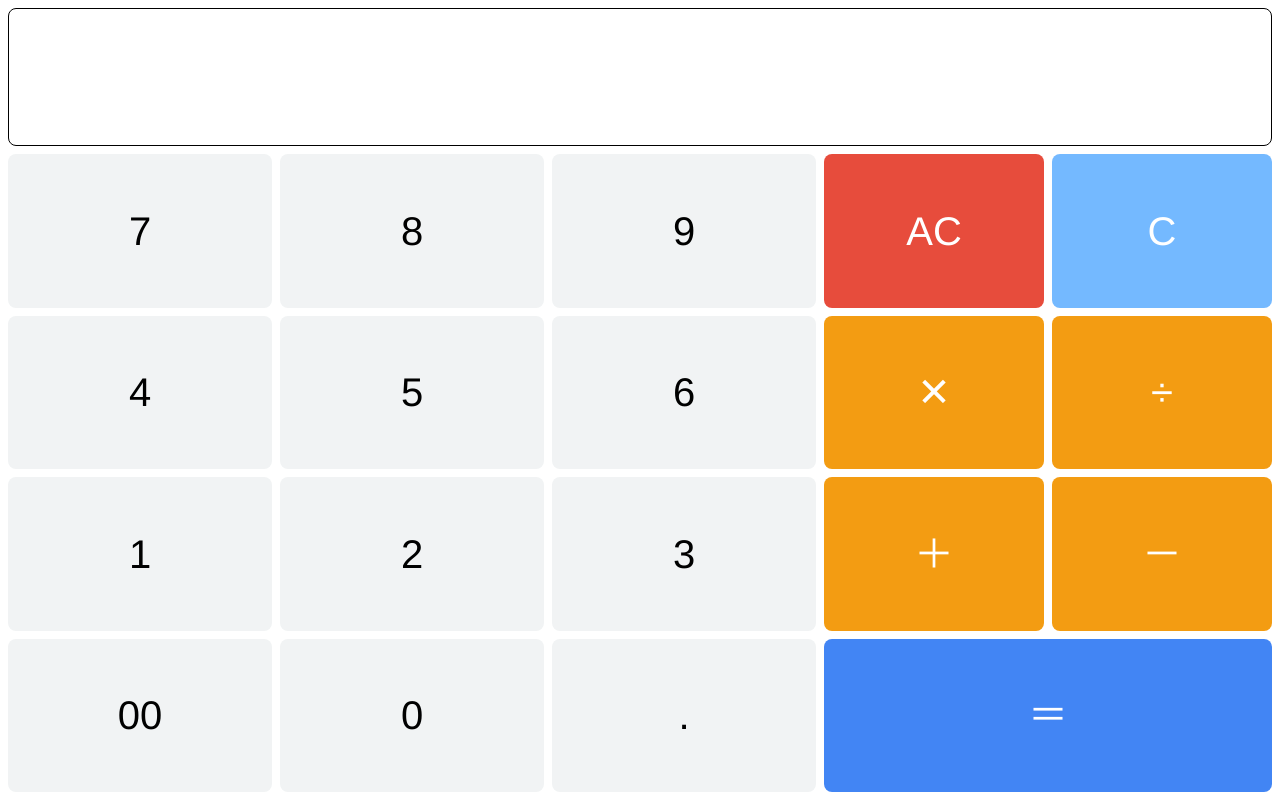
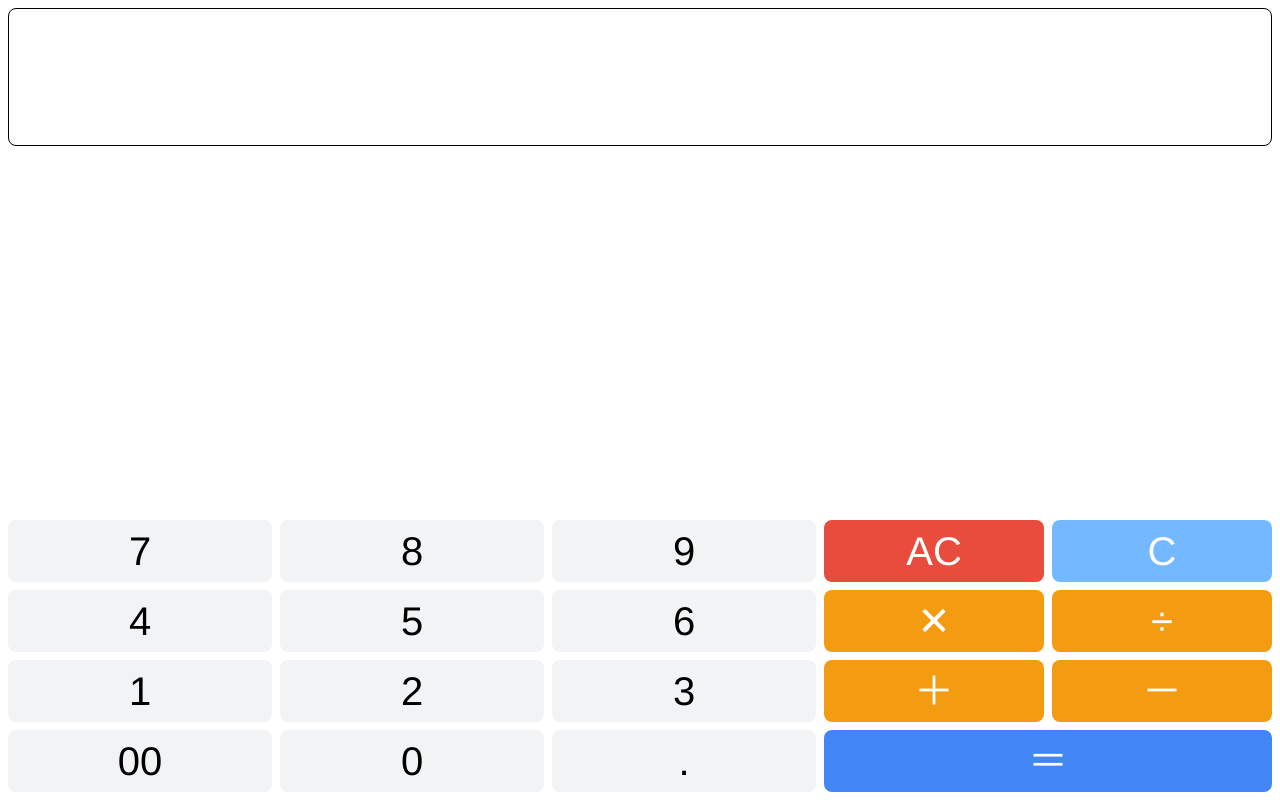
Before and after one commit to tatesuke/kt-calc, a React (Create React App) app: page / in a window 1280 px wide. Built offline with nearby package versions, Linux system fonts and the light colour scheme.

Commit message:
ボタンを小さく表示

```diff
--- a/src/App.css
+++ b/src/App.css
@@ -12,11 +12,12 @@
 .App__display {
   width: 100%;
   padding: 0;
+  flex: 1;
   overflow: hidden;
 }
 
 .App_keypad {
-  flex: 1;
+  flex: 0 1;
   padding: 0;
 }
 
```
